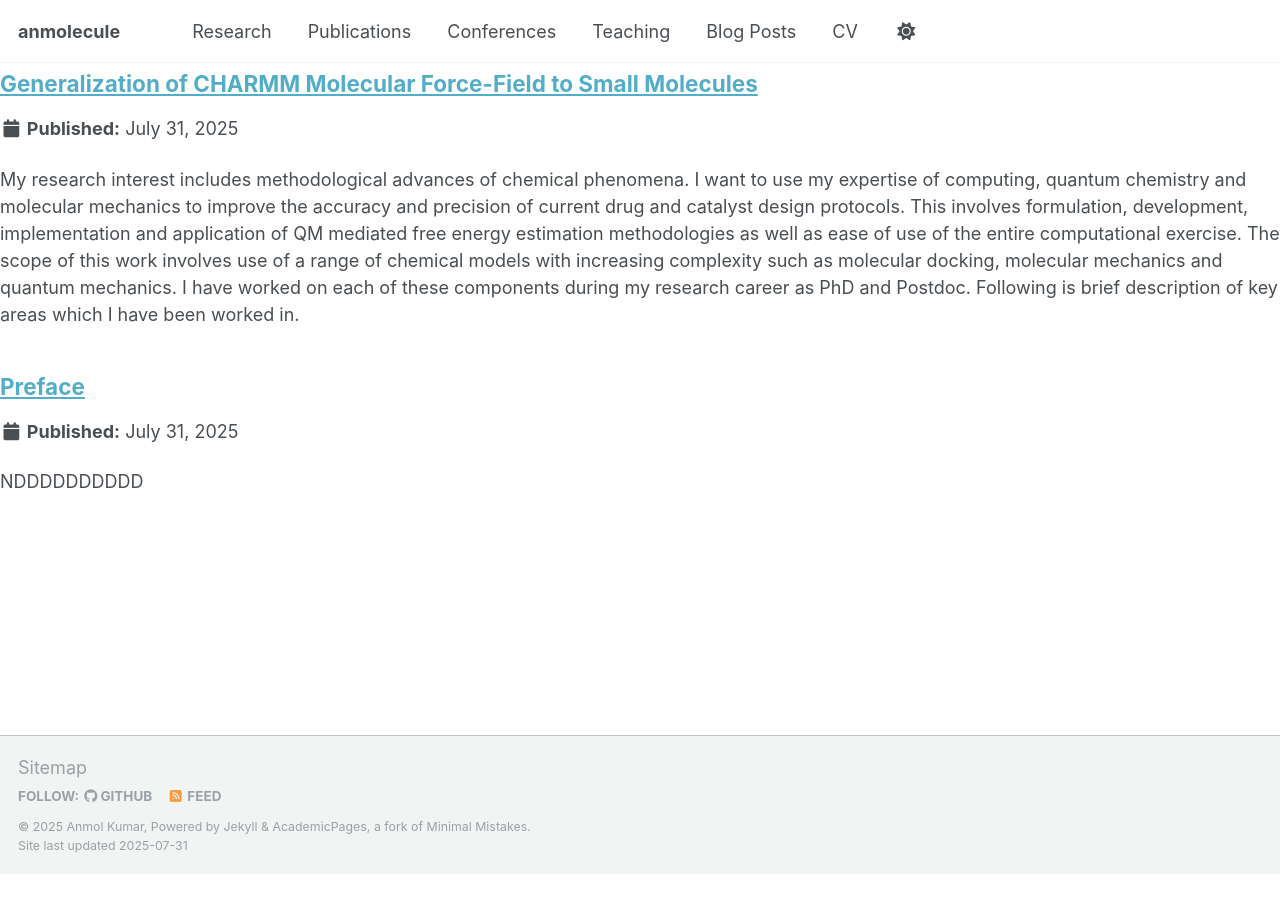
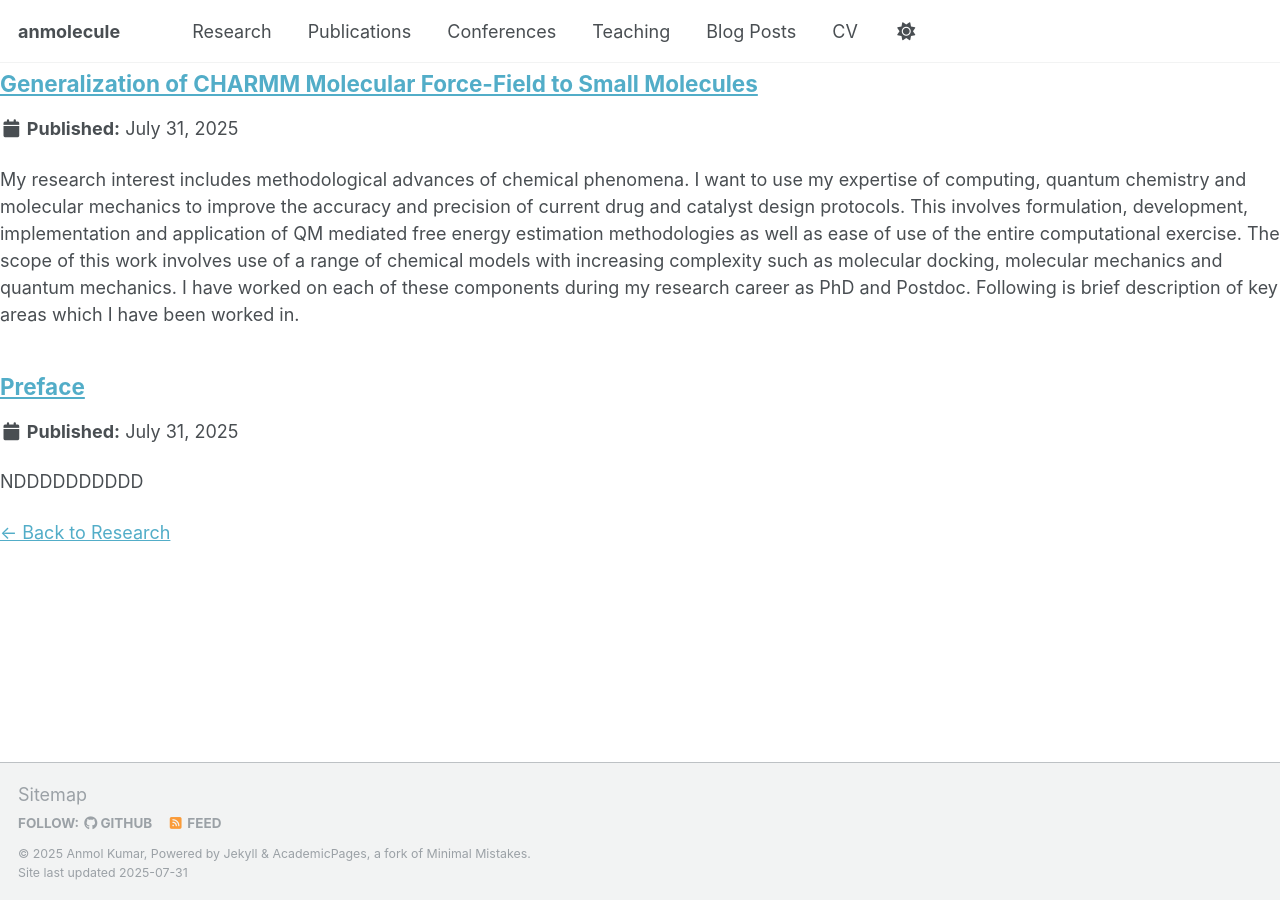
Before and after one commit to anmolecule/anmolecule.github.io, a Jekyll site: the page built from _pages/research.html, in a window 1280 px wide and 900 px high, scrolled down 741 px. Built offline with Jekyll 4.4.1, drawn with Linux system fonts in a browser that asks for light colours; a script that is not in the unit is left out; before the commit the page ends 1614 px from its top, so only the background shows below that.

Commit message:
new default

```diff
--- a/_layouts/research.html
+++ b/_layouts/research.html
@@ -2,17 +2,30 @@
 layout: default
 ---
 
-{% include base_path %}
+<article class="post">
 
-<article class="post">
   <header class="post-header">
     <h1 class="post-title">{{ page.title }}</h1>
     {% if page.subtitle %}
       <h2 class="post-subtitle">{{ page.subtitle }}</h2>
+    {% endif %}
+    {% if page.date %}
+      <p class="post-meta">{{ page.date | date: "%B %-d, %Y" }}</p>
     {% endif %}
   </header>
 
   <div class="post-content">
     {{ content }}
   </div>
+
 </article>
+
+{% if page.tags %}
+  <p>Tags:
+    {% for tag in page.tags %}
+      <a href="/tags/#{{ tag | slugify }}">{{ tag }}</a>{% unless forloop.last %}, {% endunless %}
+    {% endfor %}
+  </p>
+{% endif %}
+
+<a href="/research/">&larr; Back to Research</a>
```
